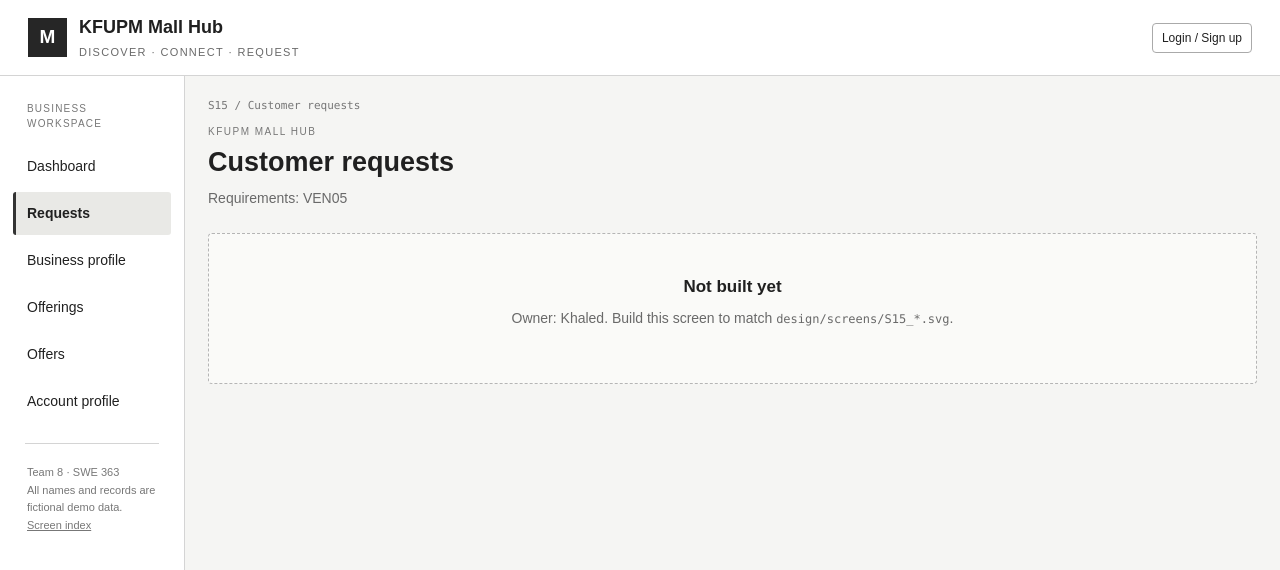
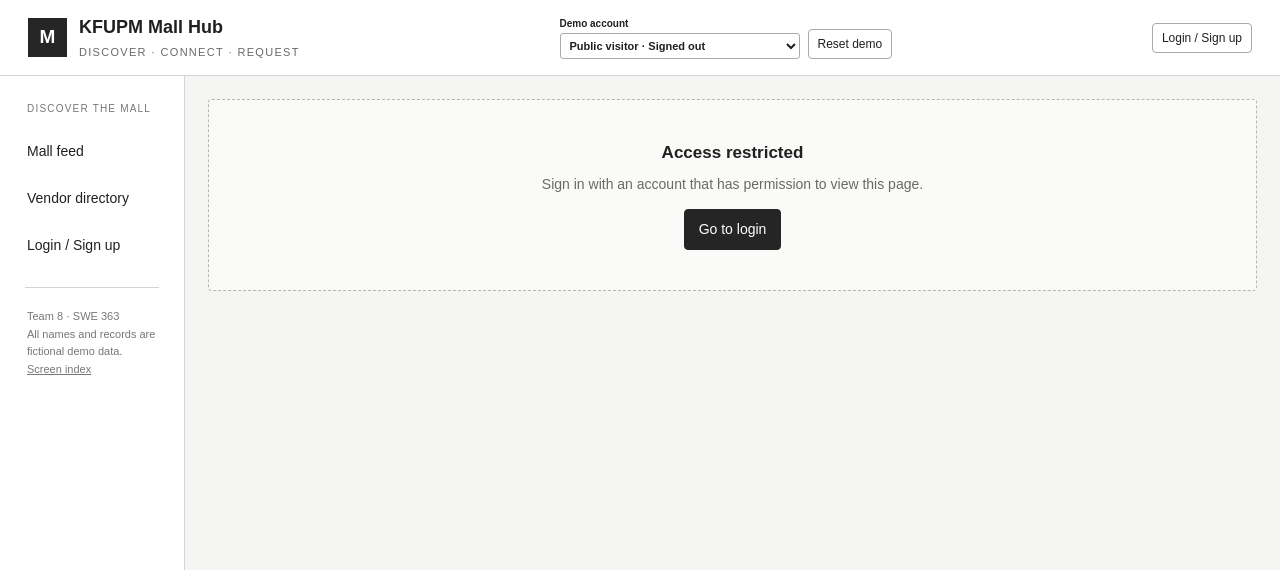
Before and after one commit to AbdulrahmanSal/swe363-sec2-team8-phase4, a React (Vite) app: page /vendor/requests in a window 1280 px wide. Shown: the top 570 px of the page. Built offline with nearby package versions, Linux system fonts and the light colour scheme.

Commit message:
T08: protect routes and show authenticated navigation and demo controls

```diff
--- a/src/App.jsx
+++ b/src/App.jsx
@@ -2,6 +2,7 @@ import { Routes, Route } from 'react-router-dom'
 import AppLayout from './layouts/AppLayout.jsx'
 import { screens } from './routes.jsx'
 import ScreenIndex from './pages/ScreenIndex.jsx'
+import ProtectedRoute from './components/common/ProtectedRoute.jsx'
 import ComponentsDemo from './pages/ComponentsDemo.jsx'
 import NotFound from './pages/NotFound.jsx'
 
@@ -13,8 +14,8 @@ export default function App() {
   return (
     <Routes>
       <Route element={<AppLayout />}>
-        {screens.map(({ path, element }) => (
-          <Route key={path} path={path} element={element} />
+        {screens.map(({ path, element, role, clubOnly }) => (
+          <Route key={path} path={path} element={<ProtectedRoute role={role} clubOnly={clubOnly}>{element}</ProtectedRoute>} />
         ))}
         <Route path="/components" element={<ComponentsDemo />} />
         <Route path="/screens" element={<ScreenIndex />} />
--- /dev/null
+++ b/src/components/common/ProtectedRoute.jsx
@@ -0,0 +1,12 @@
+import { Link } from 'react-router-dom'
+import { useAuth } from '../../context/AuthContext.jsx'
+import { useData } from '../../context/DataContext.jsx'
+import EmptyState from './EmptyState.jsx'
+export default function ProtectedRoute({ role: allowed, clubOnly = false, children }) {
+  const { user, role } = useAuth()
+  const { data } = useData()
+  const hasClubHistory = user && data.events.some(event => event.owner === user.id)
+  const permitted = allowed === 'public' || (allowed === 'authenticated' ? Boolean(user) : role === allowed)
+  if (!permitted || (clubOnly && !user?.club && !hasClubHistory)) return <EmptyState title="Access restricted" message="Sign in with an account that has permission to view this page." action={<Link className="button primary" to="/login">Go to login</Link>} />
+  return children
+}
--- a/src/components/layout/Sidebar.jsx
+++ b/src/components/layout/Sidebar.jsx
@@ -1,15 +1,18 @@
-import { NavLink, Link, useLocation } from 'react-router-dom'
-import { menus, roleFromPath } from './navigation.js'
+import { NavLink, Link } from 'react-router-dom'
+import { menus } from './navigation.js'
+
+import { useAuth } from '../../context/AuthContext.jsx'
 
 /** Left-hand menu from the Figma reference. On mobile it slides in as a drawer. */
 export default function Sidebar({ open, onNavigate }) {
-  const { pathname } = useLocation()
-  const menu = menus[roleFromPath(pathname)]
+  const { user, role } = useAuth()
+  const menu = menus[role]
 
   return (
     <nav id="sidebar" className={`sidebar ${open ? 'is-open' : ''}`} aria-label="Main navigation">
+      <button className="menu-toggle small sidebar-close" type="button" onClick={onNavigate}>Close menu</button>
       <p className="navlabel">{menu.label}</p>
-      {menu.items.map(({ to, label, end }) => (
+      {menu.items.filter(item => item.to !== '/club-events' || user?.club).map(({ to, label, end }) => (
         <NavLink key={to} to={to} end={end} className="navbtn" onClick={onNavigate}>
           {label}
         </NavLink>
--- a/src/components/layout/Topbar.jsx
+++ b/src/components/layout/Topbar.jsx
@@ -1,38 +1,34 @@
-import { Link } from 'react-router-dom'
+import { useState } from 'react'
+import { Link, useNavigate } from 'react-router-dom'
+import { useAuth } from '../../context/AuthContext.jsx'
+import { useData } from '../../context/DataContext.jsx'
+import ConfirmDialog from '../common/ConfirmDialog.jsx'
 
-/**
- * Top bar from the Figma reference: brand on the left, signed-in user (or login link) on the right.
- * The menu button only shows on small screens, where the sidebar becomes a slide-out drawer.
- * T08 replaces the hard-coded login link with the signed-in user from AuthContext.
- */
 export default function Topbar({ menuOpen, onToggleMenu }) {
-  return (
-    <header className="topbar">
-      <div className="topbar-left">
-        <button
-          type="button"
-          className="menu-toggle small"
-          aria-expanded={menuOpen}
-          aria-controls="sidebar"
-          aria-label={menuOpen ? 'Close menu' : 'Open menu'}
-          onClick={onToggleMenu}
-        >
-          {menuOpen ? '✕' : '☰'}
-        </button>
-        <Link to="/" className="brand">
-          <div className="brandmark" aria-hidden="true">M</div>
-          <div>
-            <strong>KFUPM Mall Hub</strong>
-            <small>Discover · Connect · Request</small>
-          </div>
-        </Link>
-      </div>
-
-      <div className="identity">
-        <Link to="/login" className="button small">
-          Login / Sign up
-        </Link>
-      </div>
-    </header>
-  )
+  const { user, role, ownVendor, loginAs, logout } = useAuth()
+  const { data, resetDemo } = useData()
+  const navigate = useNavigate()
+  const [resetOpen, setResetOpen] = useState(false)
+  const accounts = data.users.filter(account => account.email.endsWith('@demo.test'))
+  const roleLine = role === 'vendor' ? ownVendor?.name : role === 'admin' ? 'Mall administrator' : user?.club ? `Visitor · ${user.club} representative` : 'Mall visitor'
+  function switchAccount(event) {
+    const email = event.target.value
+    if (!email) { logout(); navigate('/'); return }
+    const account = accounts.find(item => item.email === email)
+    loginAs(email)
+    navigate(account?.role === 'admin' ? '/admin' : account?.role === 'vendor' ? '/vendor' : '/')
+  }
+  return <header className="topbar">
+    <div className="topbar-left"><button type="button" className="menu-toggle small" aria-expanded={menuOpen} aria-controls="sidebar" aria-label={menuOpen ? 'Close menu' : 'Open menu'} onClick={onToggleMenu}>{menuOpen ? '×' : '☰'}</button>
+      <Link to="/" className="brand"><div className="brandmark" aria-hidden="true">M</div><div><strong>KFUPM Mall Hub</strong><small>Discover · Connect · Request</small></div></Link></div>
+    <div className="demo-controls"><label htmlFor="demo-account">Demo account<select id="demo-account" value={user?.email || ''} onChange={switchAccount}>
+      <option value="">Public visitor · Signed out</option>
+      {user && !accounts.some(account => account.id === user.id) && <option value={user.email}>{user.name}</option>}
+      {accounts.map(account => {
+        const business = data.vendors.find(vendor => vendor.id === account.vendorId)
+        return <option key={account.id} value={account.email} disabled={business && business.status !== 'Active'}>{business ? `${business.name} · ${business.status}` : `${account.name} · ${account.club ? 'Club representative' : account.role}`}</option>
+      })}</select></label><button type="button" className="small" onClick={() => setResetOpen(true)}>Reset demo</button></div>
+    <div className="identity">{user ? <><div className="avatar" aria-hidden="true">{user.name.slice(0, 1).toUpperCase()}</div><span className="identity-name">{user.name}<small>{roleLine}</small></span><button type="button" className="small" onClick={() => { logout(); navigate('/login') }}>Sign out</button></> : <Link to="/login" className="button small">Login / Sign up</Link>}</div>
+    <ConfirmDialog open={resetOpen} title="Reset demo data?" message="This removes changes and new accounts saved in this browser and restores the sample records." confirmLabel="Reset demo" onClose={() => setResetOpen(false)} onConfirm={() => { logout(); resetDemo(); navigate('/login') }} />
+  </header>
 }
--- /dev/null
+++ b/src/components/layout/layout.css
@@ -0,0 +1,24 @@
+.topbar { gap:16px; min-height:var(--topbar-height); height:auto; padding-top:10px; padding-bottom:10px; }
+.demo-controls { display:flex; align-items:end; gap:8px; }
+.demo-controls label { margin:0; font-size:10px; }
+.demo-controls select { width:240px; font-size:11px; padding:5px; margin-top:2px; }
+.identity-name { max-width:190px; font-size:12px; }
+.sidebar-close { margin-bottom:18px; }
+.skip-link { position:fixed; top:-100px; left:16px; z-index:100; padding:10px; background:white; }
+.skip-link:focus { top:8px; }
+@media(max-width:1100px) { .identity-name { display:none; } .topbar { padding-left:16px; padding-right:16px; } }
+@media(max-width:768px) {
+  :root { --topbar-height:120px; }
+  .topbar { flex-wrap:wrap; gap:8px; }
+  .topbar-left { flex:1; }
+  .brand strong { font-size:15px; }
+  .brandmark { display:none; }
+  .identity { gap:6px; }
+  .identity .avatar { display:none; }
+  .demo-controls { order:3; flex:1 0 100%; }
+  .demo-controls label { flex:1; min-width:0; }
+  .demo-controls select { width:100%; }
+  .sidebar { top:0; z-index:25; }
+  .sidebar-backdrop { inset:0; z-index:24; }
+  .sidebar:not(.is-open) { visibility:hidden; }
+}
--- a/src/components/layout/navigation.js
+++ b/src/components/layout/navigation.js
@@ -1,6 +1,6 @@
 /**
  * Sidebar menus per role — same items and order as the Figma reference.
- * T08 picks the role from AuthContext (T06); until then Sidebar guesses it from the URL.
+ * The sidebar chooses its menu from the authenticated user role.
  */
 export const menus = {
   guest: {
@@ -46,10 +46,3 @@ export const menus = {
     ],
   },
 }
-
-/** Temporary: choose a menu from the current URL until real login exists. */
-export function roleFromPath(pathname) {
-  if (pathname.startsWith('/vendor/') || pathname === '/vendor') return 'vendor'
-  if (pathname.startsWith('/admin')) return 'admin'
-  return 'visitor'
-}
--- a/src/layouts/AppLayout.jsx
+++ b/src/layouts/AppLayout.jsx
@@ -1,4 +1,4 @@
-import { useState } from 'react'
+import { useEffect, useState } from 'react'
 import { Outlet } from 'react-router-dom'
 import Topbar from '../components/layout/Topbar.jsx'
 import Sidebar from '../components/layout/Sidebar.jsx'
@@ -8,13 +8,21 @@ export default function AppLayout() {
   const [menuOpen, setMenuOpen] = useState(false)
   const closeMenu = () => setMenuOpen(false)
 
+  useEffect(() => {
+    if (!menuOpen) return
+    const handleKey = event => { if (event.key === 'Escape') { setMenuOpen(false); document.querySelector('.menu-toggle')?.focus() } }
+    document.addEventListener('keydown', handleKey)
+    return () => document.removeEventListener('keydown', handleKey)
+  }, [menuOpen])
+
   return (
     <div className="app">
+      <a className="skip-link" href="#main-content">Skip to content</a>
       <Topbar menuOpen={menuOpen} onToggleMenu={() => setMenuOpen((o) => !o)} />
       <div className="layout">
         <Sidebar open={menuOpen} onNavigate={closeMenu} />
         {menuOpen && <div className="sidebar-backdrop" onClick={closeMenu} aria-hidden="true" />}
-        <main className="workspace">
+        <main id="main-content" className="workspace" tabIndex={-1}>
           <Outlet />
         </main>
       </div>
--- a/src/main.jsx
+++ b/src/main.jsx
@@ -7,6 +7,7 @@ import { AuthProvider } from './context/AuthContext.jsx'
 import { ToastProvider } from './components/common/Toast.jsx'
 import './styles/index.css'
 import './components/common/common.css'
+import './components/layout/layout.css'
 
 createRoot(document.getElementById('root')).render(
   <StrictMode>
--- a/src/routes.jsx
+++ b/src/routes.jsx
@@ -3,7 +3,7 @@
  * Used by App.jsx for routing and by ScreenIndex.jsx for the demo screen list.
  *
  * role: who the screen is for — 'public' | 'visitor' | 'vendor' | 'admin'.
- * Route protection by role is added in T08 once AuthContext (T06) exists.
+ * ProtectedRoute checks these roles before rendering a screen.
  */
 
 // Public & account
@@ -39,7 +39,7 @@ import OfferModeration from './pages/admin/OfferModeration.jsx'
 
 export const screens = [
   { id: 'S01', name: 'Login and sign up', path: '/login', role: 'public', element: <Login /> },
-  { id: 'S02', name: 'Account profile', path: '/profile', role: 'visitor', element: <AccountProfile /> },
+  { id: 'S02', name: 'Account profile', path: '/profile', role: 'authenticated', element: <AccountProfile /> },
   { id: 'S03', name: 'Mall feed', path: '/', role: 'public', element: <Feed /> },
   { id: 'S04', name: 'Vendor directory', path: '/directory', role: 'public', element: <Directory /> },
   { id: 'S05', name: 'Public vendor profile', path: '/vendors/:vendorId', role: 'public', element: <VendorProfile /> },
@@ -49,7 +49,7 @@ export const screens = [
   { id: 'S08', name: 'Laundry request', path: '/vendors/:vendorId/laundry', role: 'visitor', element: <LaundryRequest /> },
   { id: 'S09', name: 'My Requests', path: '/requests', role: 'visitor', element: <MyRequests /> },
   { id: 'S10', name: 'Request detail (visitor)', path: '/requests/:requestId', role: 'visitor', element: <RequestDetail mode="visitor" /> },
-  { id: 'S11', name: 'Club events', path: '/club-events', role: 'visitor', element: <ClubEvents /> },
+  { id: 'S11', name: 'Club events', path: '/club-events', role: 'visitor', clubOnly: true, element: <ClubEvents /> },
 
   { id: 'S12', name: 'Vendor dashboard', path: '/vendor', role: 'vendor', element: <VendorDashboard /> },
   { id: 'S13', name: 'Business profile editor', path: '/vendor/profile', role: 'vendor', element: <BusinessProfile /> },
```
